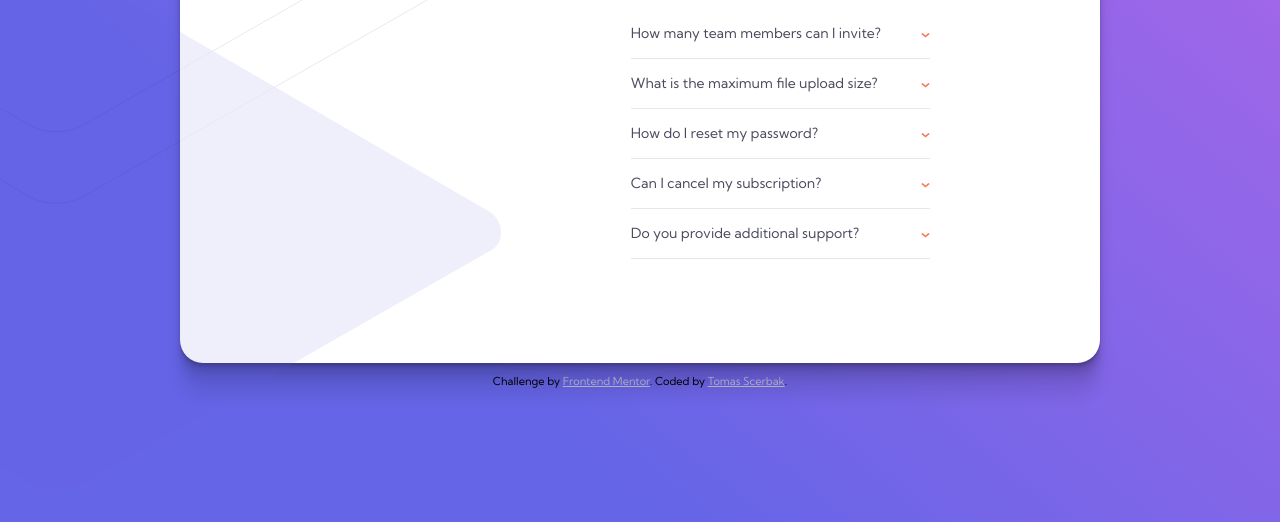
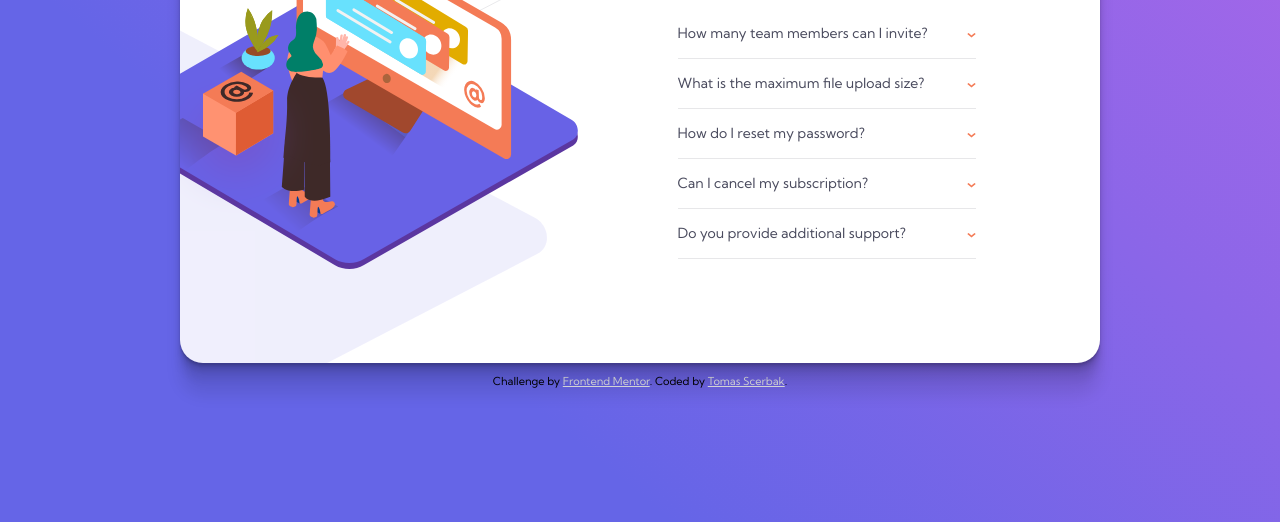
Before and after one commit to TomasScerbak/faq-accordion-card, a plain HTML site: page index.html in a window 1280 px wide. Shown: the part 278-800 px from the top of the page. Drawn offline with Linux system fonts and the light colour scheme.

Commit message:
final styling

```diff
--- a/index.html
+++ b/index.html
@@ -22,6 +22,17 @@
   <body>
     <main>
       <div class="container">
+        <picture>
+          <source
+            media="(min-width: 900px)"
+            srcset="images/illustration-box-desktop.svg"
+          />
+          <img
+            class="box"
+            src="images/illustration-box-desktop.svg"
+            alt="box image"
+          />
+        </picture>
         <div class="card">
           <picture>
             <source
@@ -36,6 +47,21 @@
               class="bg-pattern"
               src="images/bg-pattern-mobile.svg"
               alt="image shadow"
+            />
+          </picture>
+          <picture>
+            <source
+              media="(min-width: 900px)"
+              srcset="images/illustration-woman-online-desktop.svg"
+            />
+            <source
+              media="(min-width: 480px)"
+              srcset="images/illustration-woman-online-mobile.svg"
+            />
+            <img
+              class="illustration-image"
+              src="images/illustration-woman-online-mobile.svg"
+              alt="illustration picture of a women looking at TV screen"
             />
           </picture>
           <div class="card-body">
--- a/styles.css
+++ b/styles.css
@@ -62,16 +62,45 @@ p {
   align-items: center;
   height: 100vh;
 }
-/* Card Background */
+/* Card Images */
 .bg-pattern {
+  width: 24rem;
   position: absolute;
-  left: 0;
-  top: 0;
+  left: 10%;
+  top: 0%;
+  display: block;
+}
+.illustration-image {
+  position: absolute;
+  top: -22%;
+  left: 10%;
+  width: 23.7rem;
+  height: 18rem;
+}
+.box {
+  display: none;
 }
 @media screen and (min-width: 1000px) {
   .bg-pattern {
+    width: 96.6rem;
+    height: 85.8rem;
     left: -65%;
-    top: -52%;
+    top: -45%;
+  }
+  .illustration-image {
+    width: 47.2rem;
+    height: 35.9rem;
+    top: 11%;
+    left: -8%;
+  }
+  .box {
+    display: block;
+    width: 15rem;
+    height: 14.6rem;
+    position: absolute;
+    top: 43.5%;
+    left: 12.7%;
+    z-index: 9999;
   }
 }
 /* Card */
@@ -119,6 +148,7 @@ p {
 }
 @media screen and (min-width: 1000px) {
   .card {
+    overflow: hidden;
     display: flex;
     justify-content: space-around;
     align-items: center;
@@ -140,5 +170,5 @@ p {
   margin-top: 1rem;
 }
 .attribution a {
-  color: hsl(230, 21%, 78%);
+  color: hsl(228, 9%, 90%);
 }
```
